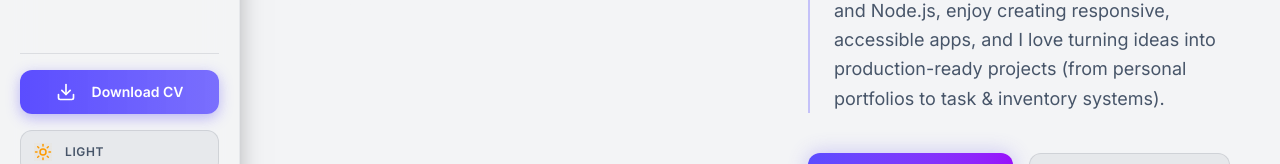
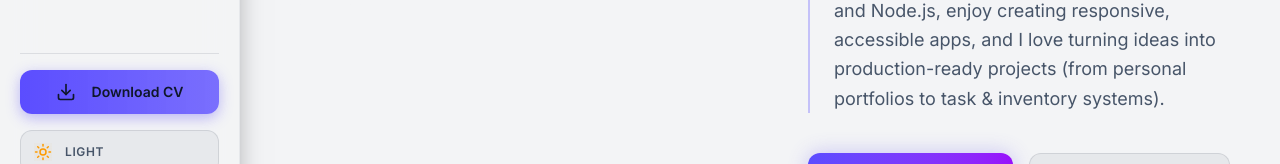
Before and after one commit to Maty910/portfolio, a React (Vite) app: page / in a window 1280 px wide. Shown: the part 546-710 px from the top of the page. Built offline with nearby package versions, Linux system fonts and the light colour scheme; a web font is replaced by a local one.

Commit message:
fix: variables for toggle theme

```diff
--- a/src/components/Navbar.tsx
+++ b/src/components/Navbar.tsx
@@ -228,7 +228,7 @@ export const Navbar: React.FC<HeaderProps> = ({
             download
             className={`
               group relative flex items-center justify-center rounded-xl overflow-hidden
-              bg-gradient-to-r from-primary to-primary/80 text-white font-bold
+              bg-gradient-to-r from-primary to-primary/80 text-text-primary font-bold
               shadow-[0_4px_14px_rgba(99,83,242,0.4)]
               transition-all duration-300 ease-out
               hover:shadow-[0_6px_20px_rgba(139,92,246,0.6)] hover:scale-[1.02] active:scale-95
```
